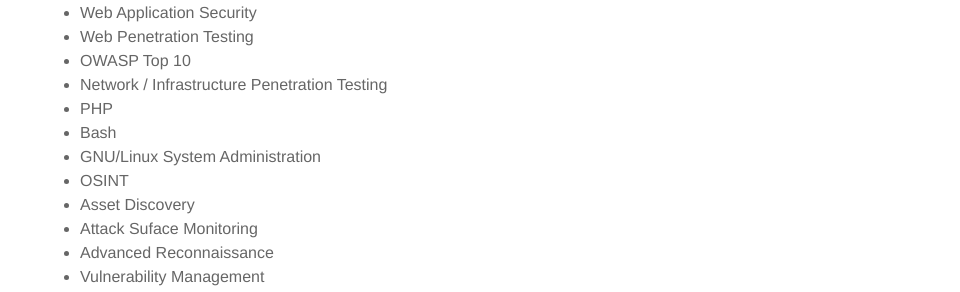
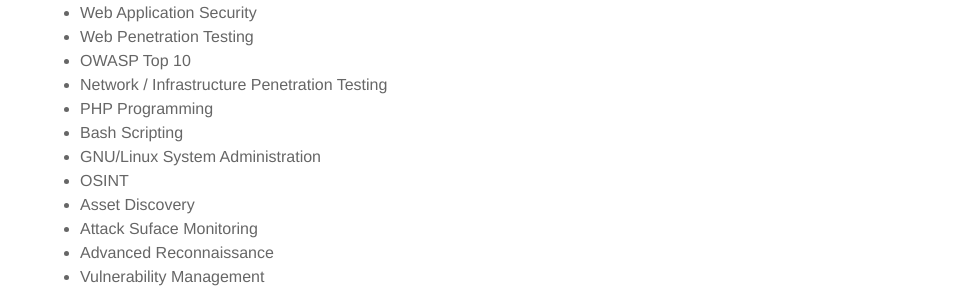
Before and after one commit to yogikortisa/yogikortisa.github.io, a Jekyll site: the page built from about.md, in a window 1280 px wide. Shown: the part 913-1205 px from the top of the page, without its empty margins (320-1280 px from the left). Built offline with Jekyll 4.4.1, drawn with Linux system fonts in a browser that asks for light colours.

Commit message:
Update about.md

```diff
--- a/about.md
+++ b/about.md
@@ -16,8 +16,8 @@ layout: page
 	<li>Web Penetration Testing</li>
 	<li>OWASP Top 10</li>
 	<li>Network / Infrastructure Penetration Testing</li>
-	<li>PHP</li>
-	<li>Bash</li>
+	<li>PHP Programming</li>
+	<li>Bash Scripting</li>
 	<li>GNU/Linux System Administration</li>
 	<li>OSINT</li>
 	<li>Asset Discovery</li>
```
